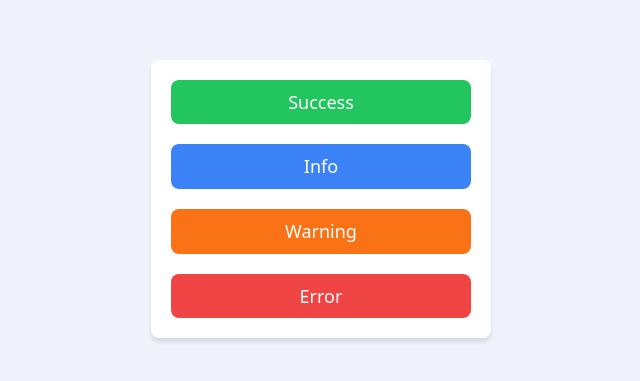
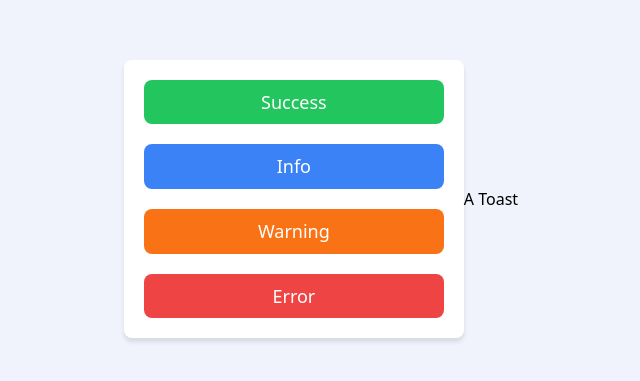
Before and after one commit to nat-davydova/react-toast-notifications, a React (Vite) app: page / in a window 1280 px wide. Shown: the part 201-582 px from the top of the page, without its empty margins (319-959 px from the left). Built offline with nearby package versions, Linux system fonts and the light colour scheme.

Commit message:
feat: add basic Toast component

```diff
--- a/src/App.tsx
+++ b/src/App.tsx
@@ -1,5 +1,6 @@
 import "./App.css";
 import { Button, ButtonColors } from "./Button/Button.tsx";
+import { Toast } from "./Toast/Toast.tsx";
 
 function App() {
   return (
@@ -10,6 +11,7 @@ function App() {
         <Button type={ButtonColors.WARNING}>Warning</Button>
         <Button type={ButtonColors.ERROR}>Error</Button>
       </div>
+      <Toast />
     </div>
   );
 }
--- /dev/null
+++ b/src/Toast/Toast.tsx
@@ -0,0 +1,3 @@
+export function Toast() {
+  return <div>A Toast</div>;
+}
```
